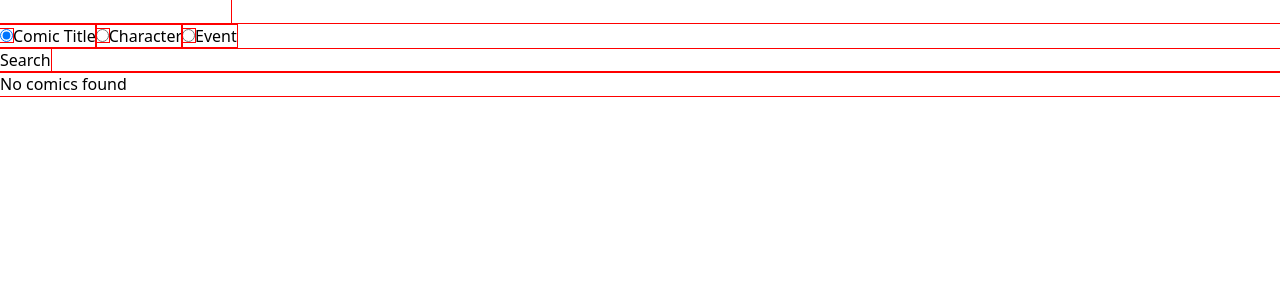
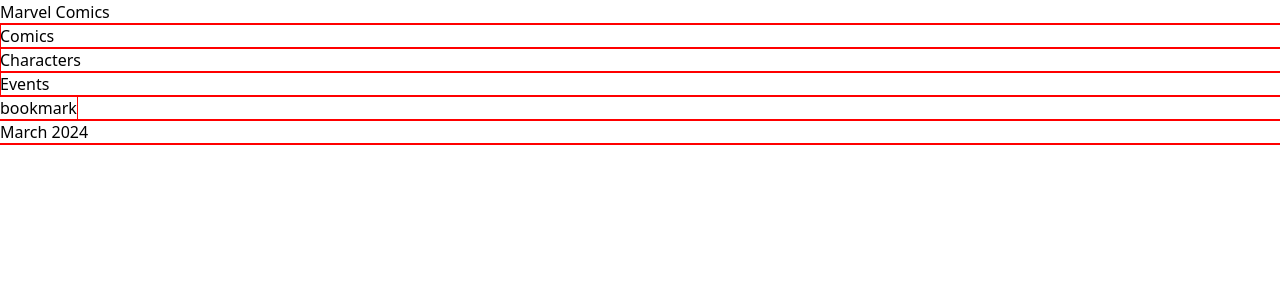
Before and after one commit to CJ-Cepe/comics, a React (Vite) app: page / in a window 1280 px wide. Shown: the top 300 px of the page. Built offline with nearby package versions, Linux system fonts and the light colour scheme; no server answers.

Commit message:
Chore: setup stuff

```diff
--- a/src/Comic.jsx
+++ b/src/Comic.jsx
@@ -8,13 +8,15 @@
     const price = prices[0].price
     const aspectRatio = "/" + "detail";
     const imageSrc = `${path}${aspectRatio}.${extension}`
+    let {urls} = data
+    let readLink = urls[0].url
 
     return (
         <>
             <h1>{"TITLE: " + title}</h1>
             <h2>{"SERIES: " + name}</h2>
             <p>{"DESCRIPTION: " + description}</p>
-            <p>{"PRICE: " + price}</p>
+            <a href={"readLink"} target="_blank">{"PRICE: " + price}</a>
             <img src={imageSrc} alt={title} width={400}/>
         </>
     )
--- /dev/null
+++ b/src/Home.jsx
@@ -0,0 +1,39 @@
+import "./index.css"
+import "./styles/homeStyle.css"
+
+function Aside(){
+  const date = new Date()
+  const month = date.getMonth()
+  const year = date.getFullYear()
+  const monthNames = ["January", "February", "March", "April", "May", "June",
+  "July", "August", "September", "October", "November", "December"];
+
+  return (
+    <aside>
+      <p>{`${monthNames[month]} ${year}`}</p>
+    </aside>
+  )
+}
+
+function Home() {
+  return (
+    <>
+      <div>
+        <nav>
+          <div>Marvel Comics</div>
+          <ul>
+            <li><a href=""></a>Comics</li>
+            <li><a href=""></a>Characters</li>
+            <li><a href=""></a>Events</li>
+          </ul>
+          <div><a href="">bookmark</a></div>
+        </nav>
+        <Aside />
+        <main>
+        </main>
+      </div>
+    </>
+  )
+}
+
+export default Home
--- a/src/hashGenerator.js
+++ b/src/hashGenerator.js
@@ -46,6 +46,7 @@
   const offSet = '0'
 
   if(entity === "comics"){
+    //return `${base}${entity}?limit=${limit}&offset=${offSet}&startYear=2000&ts=${ts}&apikey=${p1K}&hash=${hash}`
     return `${base}${entity}?limit=${limit}&offset=${offSet}&title=${term}&ts=${ts}&apikey=${p1K}&hash=${hash}`
   } else {
     return `${base}${entity}/${id}/comics/?ts=${ts}&apikey=${p1K}&hash=${hash}`
@@ -91,7 +92,7 @@
   }
 
   const data = await response.json()
-
+  console.log(data)
   return data
 }
 
--- a/src/index.css
+++ b/src/index.css
@@ -1,6 +1,38 @@
 @tailwind base;
 @tailwind components;
 @tailwind utilities;
+
+/* RESET */
+
+*, *::before, *::after {
+  box-sizing: border-box;
+}
+
+* {
+  margin: 0;
+}
+
+body {
+  line-height: 1.5;
+  -webkit-font-smoothing: antialiased;
+}
+
+img, picture, video, canvas, svg {
+  display: block;
+  max-width: 100%;
+}
+
+input, button, textarea, select {
+  font: inherit;
+}
+
+p, h1, h2, h3, h4, h5, h6 {
+  overflow-wrap: break-word;
+}
+
+#root, #__next {
+  isolation: isolate;
+}
 
 * {
     outline: 1px solid red;
--- a/src/main.jsx
+++ b/src/main.jsx
@@ -2,15 +2,14 @@
 import ReactDOM from 'react-dom/client'
 import ComicExplorer from './ComicExplorer.jsx'
 import Comic from './Comic.jsx'
-
-import './index.css'
+import Home from './Home.jsx'
 
 import { createBrowserRouter, RouterProvider } from "react-router-dom";
 
 const router = createBrowserRouter([
   {
     path: "/",
-    element: <ComicExplorer />,
+    element: <Home />,
   },
   {
     path: "/:name",
```
Also changed, not shown: src/App.jsx (deleted, +0 -11 lines), src/styles/homeStyle.css (added), 1 other file (tests, documents, lock files or other folders).
